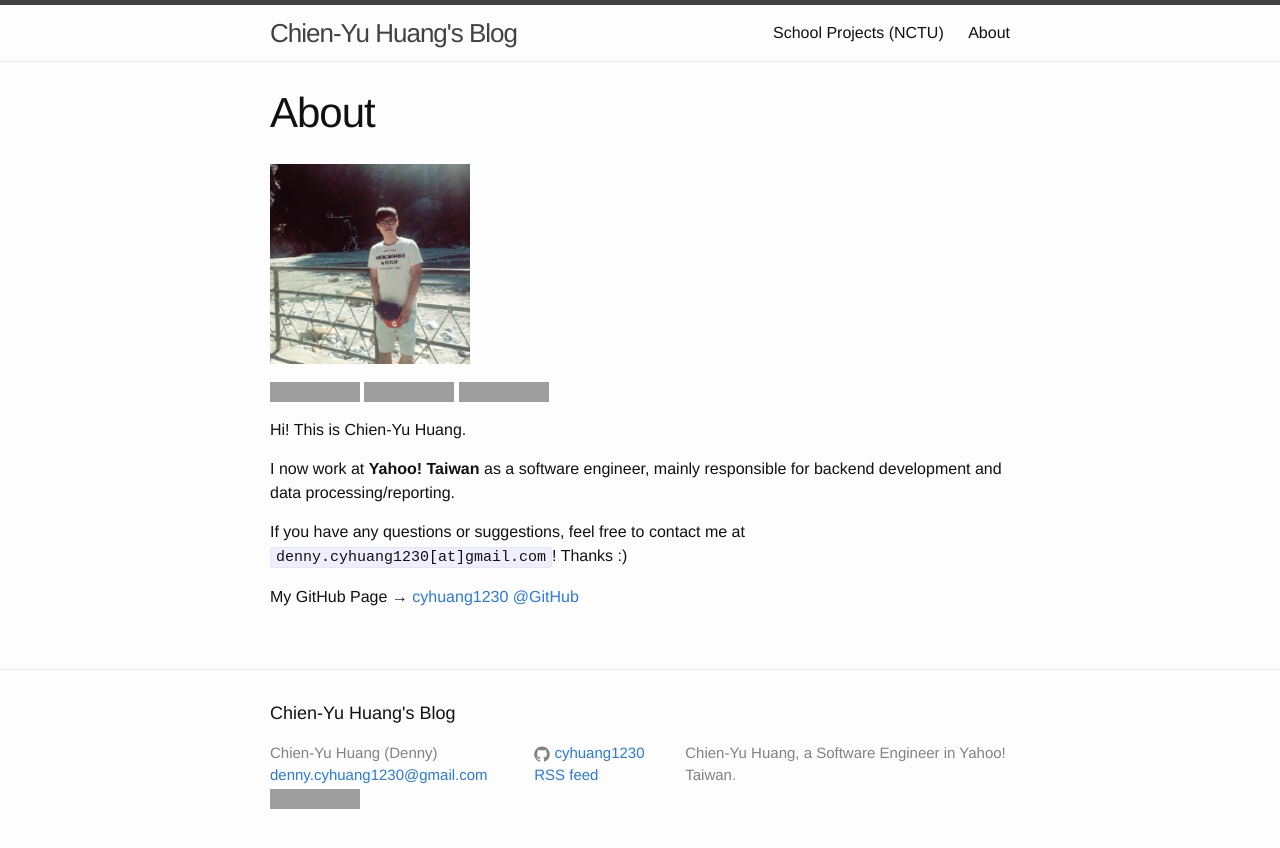
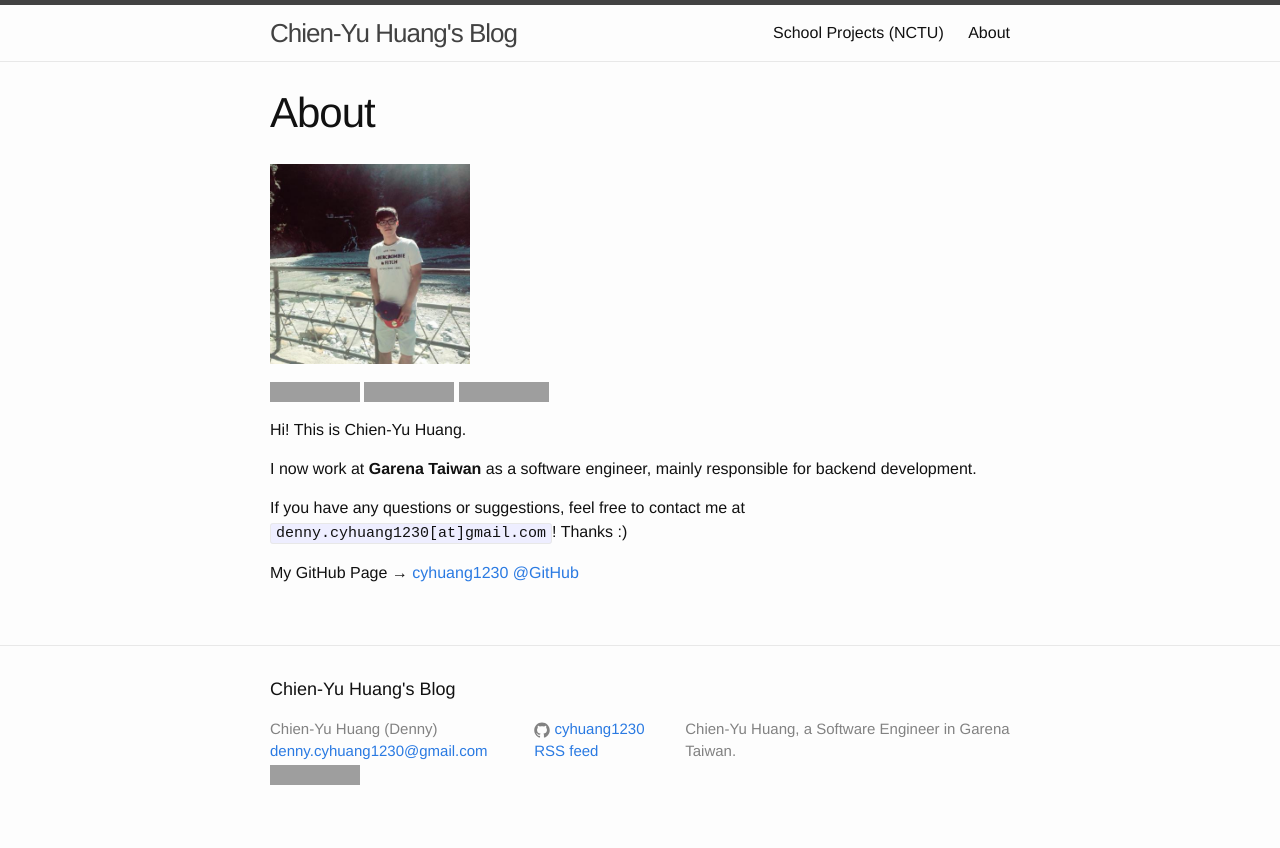
Before and after one commit to cyhuang1230/cyhuang1230.github.io, a Jekyll site: the page built from about.md, in a window 1280 px wide, cut to the strip 0-848 px from the top of the page. Built offline with Jekyll 4.4.1, drawn with Linux system fonts in a browser that asks for light colours; grey boxes are pictures that could not be loaded.

Commit message:
For garena

```diff
--- a/_config.yml
+++ b/_config.yml
@@ -3,7 +3,7 @@ title: Chien-Yu Huang's Blog
 author: Chien-Yu Huang (Denny)
 email: denny.cyhuang1230@gmail.com
 description: >
- Chien-Yu Huang, a Software Engineer in Yahoo! Taiwan.
+ Chien-Yu Huang, a Software Engineer in Garena Taiwan.
 baseurl: ""
 url: "https://cyhuang1230.github.io"
 github_username: cyhuang1230
@@ -14,6 +14,7 @@ github_username: cyhuang1230
 
 # Custom
 permalink: /:year/:month/:title/
+excerpt_separator: <!--more-->
 
 # mirror Github settings
 safe: true
--- a/about.md
+++ b/about.md
@@ -14,7 +14,7 @@ permalink: /about/
 
 Hi! This is Chien-Yu Huang.
 
-I now work at **Yahoo! Taiwan** as a software engineer, mainly responsible for backend development and data processing/reporting.
+I now work at **Garena Taiwan** as a software engineer, mainly responsible for backend development.
 
 If you have any questions or suggestions, feel free to contact me at `denny.cyhuang1230[at]gmail.com`! Thanks :)
 
```
